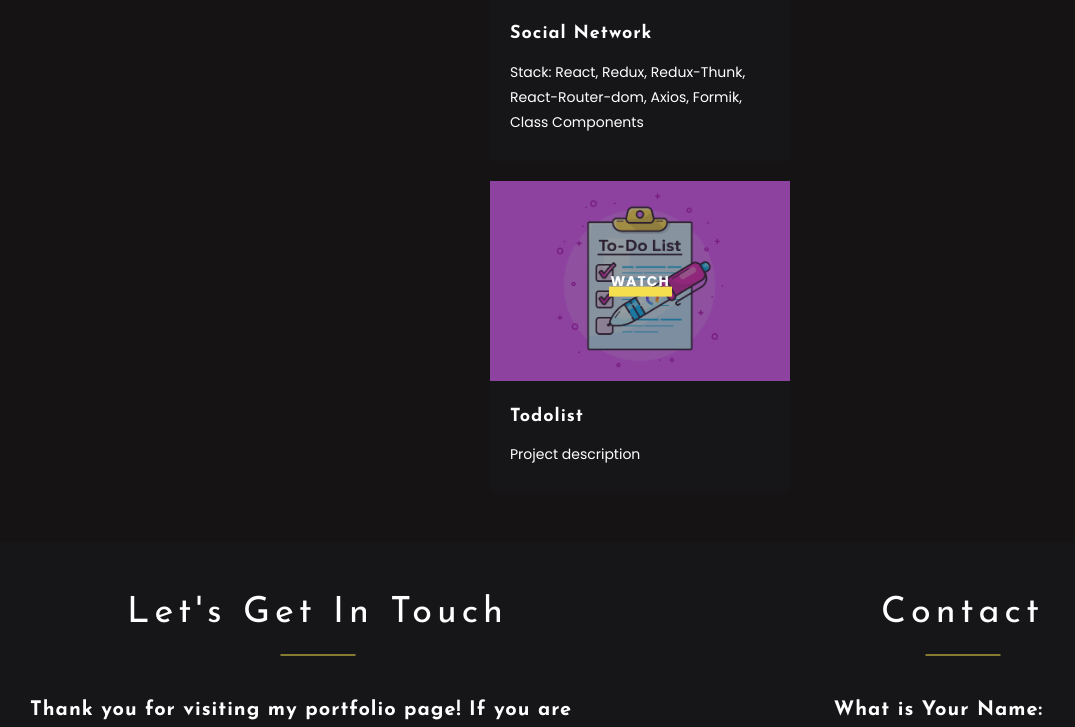
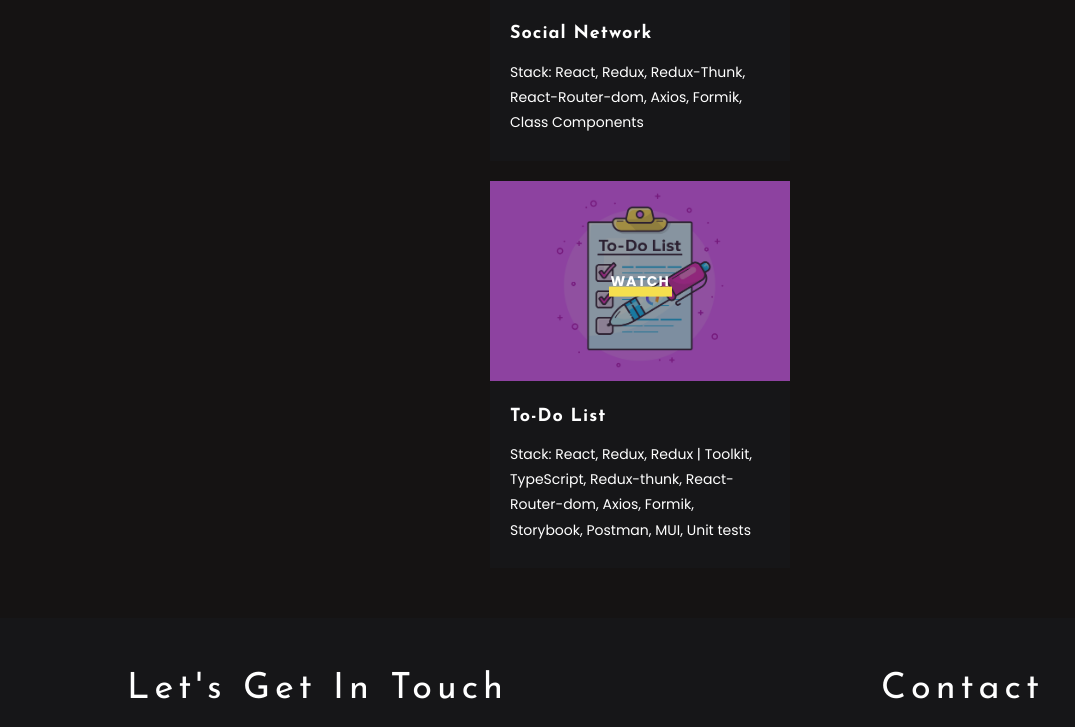
Before and after one commit to Sene4kaaa/portfolio, a React (Create React App) app: page / in a window 1280 px wide. Shown: the part 2101-2828 px from the top of the page, without its empty margins (0-1075 px from the left). Built offline with nearby package versions, Linux system fonts and the light colour scheme.

Commit message:
Refactoring code

```diff
--- a/src/components/Projects/Projects.tsx
+++ b/src/components/Projects/Projects.tsx
@@ -8,7 +8,6 @@ import socialImage from '../../assets/image/socialNetwork.jpg'
 import {Fade} from "react-awesome-reveal";
 
 export const Projects = () => {
-
 
 
     const socialNetwork = {
@@ -23,15 +22,20 @@ export const Projects = () => {
     return (
         <div id={'Projects'} className={s.projectsBlock}>
             <Fade direction={"right"} duration={1500} className={s.fade} triggerOnce={false}>
-            <div className={`${styleContainer.container} ${s.projectsContainer} `}>
+                <div className={`${styleContainer.container} ${s.projectsContainer} `}>
 
-                <Title title={'Projects'}/>
-                <div className={s.projects}>
-                    <Project style={socialNetwork} title={'Social Network'} description={'Stack: React, Redux, Redux-Thunk, React-Router-dom, Axios, Formik, Class Components'} url={'https://sene4kaaa.github.io/samurai-way-main/'}/>
-                    <Project  style={todolist} title={'Todolist'} description={'Project description'} url={'https://sene4kaaa.github.io/todolist-primary/'}/>
+                    <Title title={'Projects'}/>
+                    <div className={s.projects}>
+                        <Project style={socialNetwork} title={'Social Network'}
+                                 description={'Stack: React, Redux, Redux-Thunk, React-Router-dom, Axios, Formik, Class Components'}
+                                 url={'https://sene4kaaa.github.io/samurai-way-main/'}/>
+                        <Project style={todolist} title={'To-Do List'}
+                                 description={'Stack: React, Redux, Redux | Toolkit,\n' +
+                                     'TypeScript, Redux-thunk, React-Router-dom, Axios, Formik, Storybook, Postman,\n' +
+                                     'MUI, Unit tests'} url={'https://sene4kaaa.github.io/todolist-primary/'}/>
+                    </div>
+
                 </div>
-
-            </div>
             </Fade>
         </div>
     )
```
